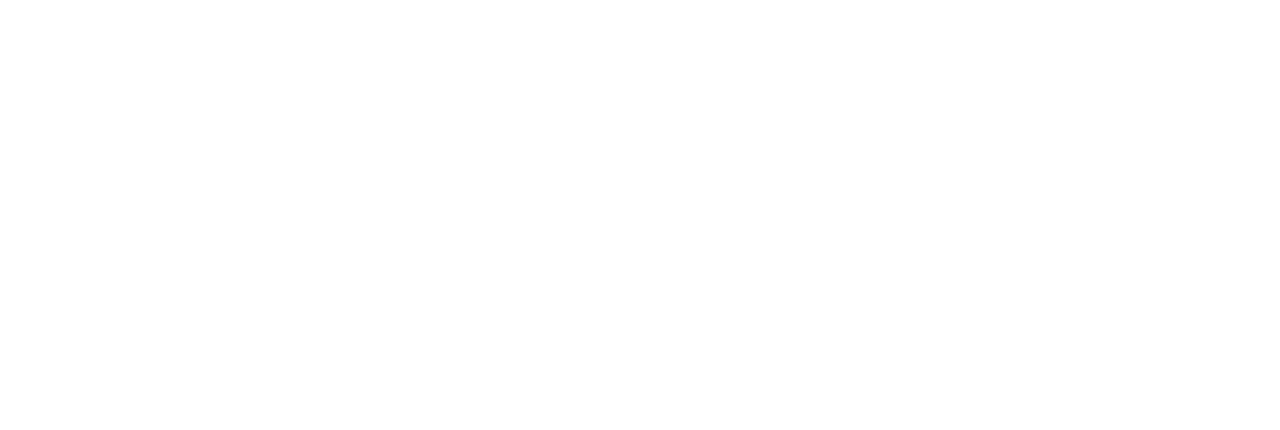
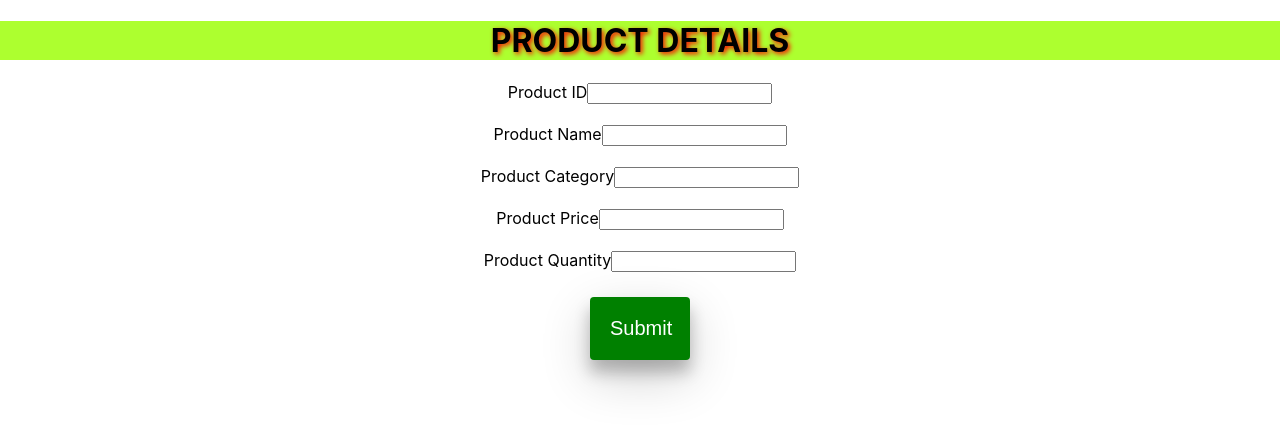
Before and after one commit to aravindsa123/product, a React (Create React App) app: page /Productname in a window 1280 px wide. Before the commit this address had no page. Shown: the top 430 px of the page. Built offline with nearby package versions, Linux system fonts and the light colour scheme.

Commit message:
first commit

```diff
--- a/src/App.js
+++ b/src/App.js
@@ -3,30 +3,36 @@
 // import Course from "./components/course/Course";
 
 import { BrowserRouter, Route, Routes } from "react-router-dom";
-import Login from "./components/Login/Login";
-import Logindata from "./components/Login/Logindata";
-import Course from "./components/course/Course";
-import Home from "./components/Home/Home";
-import Book from "./components/Book/Book";
-import Bookview from "./components/Book/Bookview";
+// import Login from "./components/Login/Login";
+// import Logindata from "./components/Login/Logindata";
+// import Course from "./components/course/Course";
+// import Home from "./components/Home/Home";
+// import Book from "./components/Book/Book";
+// import Bookview from "./components/Book/Bookview";
+import Productname from "./components/Product/Productname";
+import Productview from "./components/Product/Productview";
+
 
 function App() {
   return (
     <div>
       <BrowserRouter>
       <Routes>
-      <Route path={"/"} element={<Login/>}></Route>
+      {/* <Route path={"/"} element={<Login/>}></Route>
       <Route path={"/Ldata"} element={<Logindata/>}></Route>
       <Route path={"/Course"} element={<Course/>}></Route>
       <Route path={"/Home"} element={<Home/>}></Route>
       <Route path={"/Book"} element={<Book/>}></Route>
-      <Route path={"/Bookview"} element={<Bookview/>}></Route>
+      <Route path={"/Bookview"} element={<Bookview/>}></Route>  */}
+      <Route path={"/Productname"} element={<Productname/>}></Route>
+      <Route path={"/Productview"} element={<Productview/>}></Route>
       </Routes>
       </BrowserRouter>
       {/* <Transferdata username="Aravind" password="Avd2255" usertype="Admin"/> */}
       {/* <Login/> */}
       {/* <Course/> */}
       {/* <Home/> */}
+      {/* <Productname/> */}
     </div>
   );
 }
--- /dev/null
+++ b/src/components/Product/Product.css
@@ -0,0 +1,48 @@
+.pf{
+    text-align: center;
+}
+.h{
+   text-align: center;
+   background-color: greenyellow;
+   color: black;
+   text-shadow: 2px 2px 5px red;
+}
+.b{
+    border-radius: 4px;
+    background-color: green;
+    border: none;
+    color: #FFFFFF;
+    text-align: center;
+    font-size: 20px;
+    padding: 20px;
+    width: 100px;
+    transition: all 0.5s;
+    cursor: pointer;
+    margin: 5px;
+    box-shadow: 0 12px 16px 0 rgba(0,0,0,0.24), 0 17px 50px 0 rgba(0,0,0,0.19);
+}
+
+.b span{
+    cursor: pointer;
+    display: inline-block;
+    position: relative;
+    transition: 0.5s;
+}
+
+.b span:after{
+    content: '\00bb';
+    position: absolute;
+    opacity: 0;
+    top: 0;
+    right: -20px;
+    transition: 0.5s;
+}
+
+.b:hover span{
+    padding-right: 25px;
+
+}
+.b:hover span:after{
+    opacity: 1;
+    right: 0;
+}
--- /dev/null
+++ b/src/components/Product/Productname.jsx
@@ -0,0 +1,81 @@
+import React, { useState } from 'react'
+import './Product.css'
+const Productname = () => {
+    const [pid,setPid] = useState('');
+    const [pn,setPn] = useState('');
+    const [ca,setCa] = useState('');
+    const [pr,setPr] = useState('');
+    const [qu,setQu] = useState('');
+    const [err,setErr] = useState(false);
+
+    const readproductid = (event) => {
+        event.preventDefault();
+       setPid(event.target.value);
+       console.log(event.target.value);
+    }
+    const readproductname = (event) => {
+        event.preventDefault();
+        setPn(event.target.value);
+        console.log(event.target.value);
+     }
+     const readcategory = (event) => {
+        event.preventDefault();
+        setCa(event.target.value);
+        console.log(event.target.value);
+     }
+     const readprice = (event) => {
+        event.preventDefault();
+        setPr(event.target.value);
+        console.log(event.target.value);
+     }
+     const readquantity = (event) => {
+        event.preventDefault();
+        setQu(event.target.value);
+        console.log(event.target.value);
+     }
+     const checkdata = (event) => {
+        event.preventDefault();
+        if(pid.trim() ===''|| pn.trim() ===''||ca.trim() ===''||
+        pr.trim() ===''||qu.trim() ==='')
+        {
+         setErr(true);
+         return;
+        }
+        else
+        {
+            setErr(false);
+        }
+        const myobj={
+            productid:pid,
+            productname:pn,
+            category:ca,
+            price:pr,
+            quantity:qu,
+        }
+        fetch("https://product-88ab6-default-rtdb.firebaseio.com/Productname.json",
+        {
+            method:"POST",
+            body:JSON.stringify(myobj),
+            headers:{"Content-Type":"application/json",
+        }
+        }
+        );
+        alert("Record Saved")
+    }
+  return (
+    <div>
+      <h1 className='h'>PRODUCT DETAILS</h1>
+      <form className='pf'>
+      Product ID<input type='text' onChange={readproductid}></input><br/><br/>
+      Product Name<input type='text' onChange={readproductname}></input><br/><br/>
+      Product Category<input type='text' onChange={readcategory}></input><br/><br/>
+      Product Price<input type='number' onChange={readprice}></input><br/><br/>
+      Product Quantity<input type='number' onChange={readquantity}></input><br/><br/>
+      <button type='Submit' className='b' onClick={checkdata}>Submit</button>
+      {err && 'Please fill the above columns'}
+      </form>
+    </div>
+  )
+}
+
+export default Productname
--- /dev/null
+++ b/src/components/Product/Productview.jsx
@@ -0,0 +1,55 @@
+import React, { useState } from 'react'
+
+const Productview = () => {
+    const [view,setViewdata] = useState([]);
+    const readproductdata=(event)=>{
+
+
+    fetch("https://product-88ab6-default-rtdb.firebaseio.com/Productname.json")
+    .then((response) => {
+        return response.json()
+    }).then((data) => {
+        // console.log(data);
+        console.log(snapshotToArray(data));
+        setViewdata(snapshotToArray(data));
+    })
+}
+
+function snapshotToArray(snapshot) {
+    const array = [];
+
+    Object.keys(snapshot).forEach((key) => {
+    array.push(snapshot[key]);
+    });
+    return array;
+}
+
+  return (
+    <div>
+      <button type='submit' onClick={readproductdata}>View</button><br/>
+    <br/>
+    <table border="1">
+        <tr>
+        <th>Product ID</th>
+        <th>Product Name</th>
+        <th>Product Category</th>
+        <th>Product Price</th>
+        <th>Product Quantity</th>
+        </tr>
+        {view.map((value,index)=>{
+            return(
+                <tr key={index}>
+                 <td>{value.productid}</td>
+                 <td>{value.productname}</td>
+                 <td>{value.category}</td>
+                 <td>{value.price}</td>
+                 <td>{value.quantity}</td>
+                </tr>
+            )
+        })}
+    </table>
+    </div>
+  )
+}
+
+export default Productview
```
